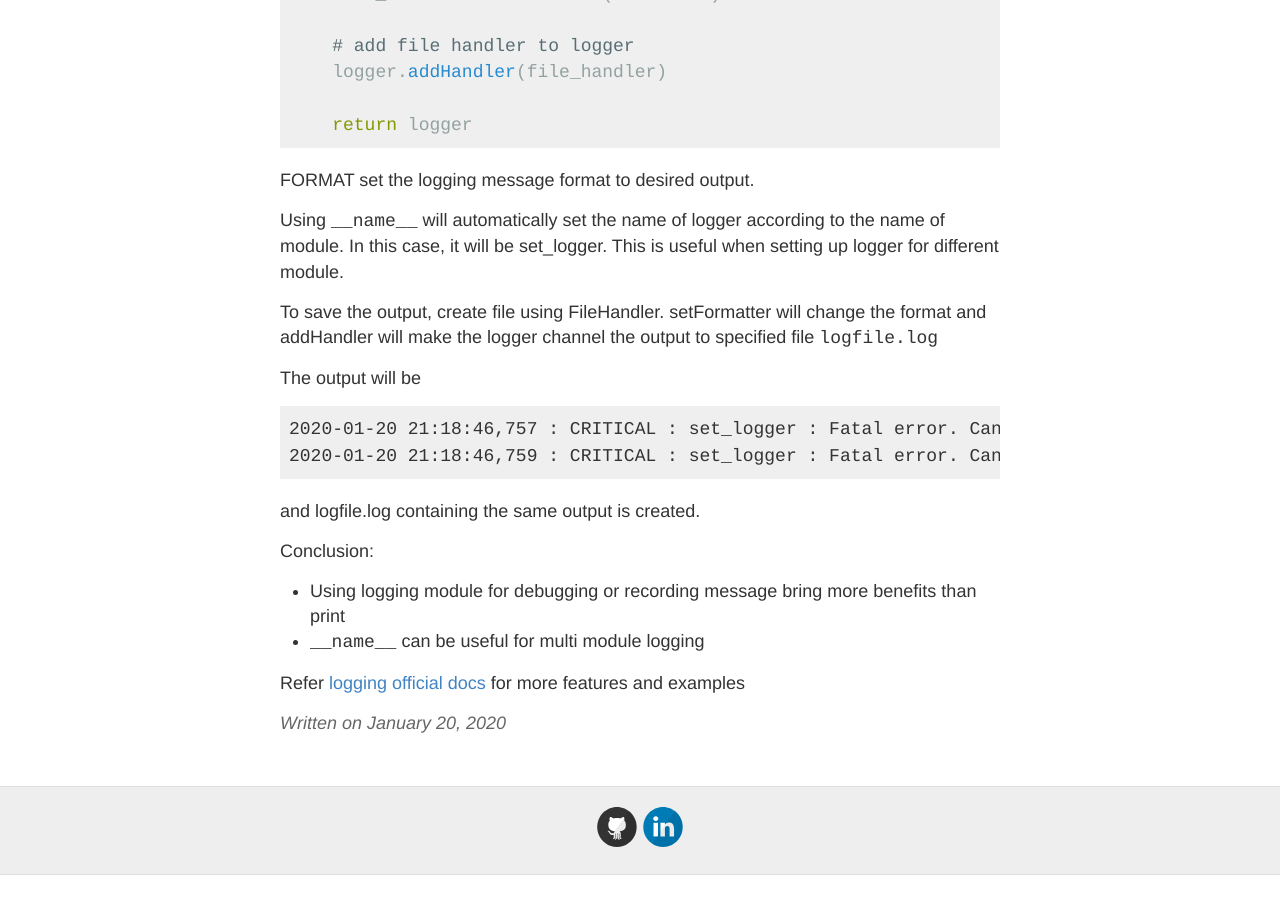
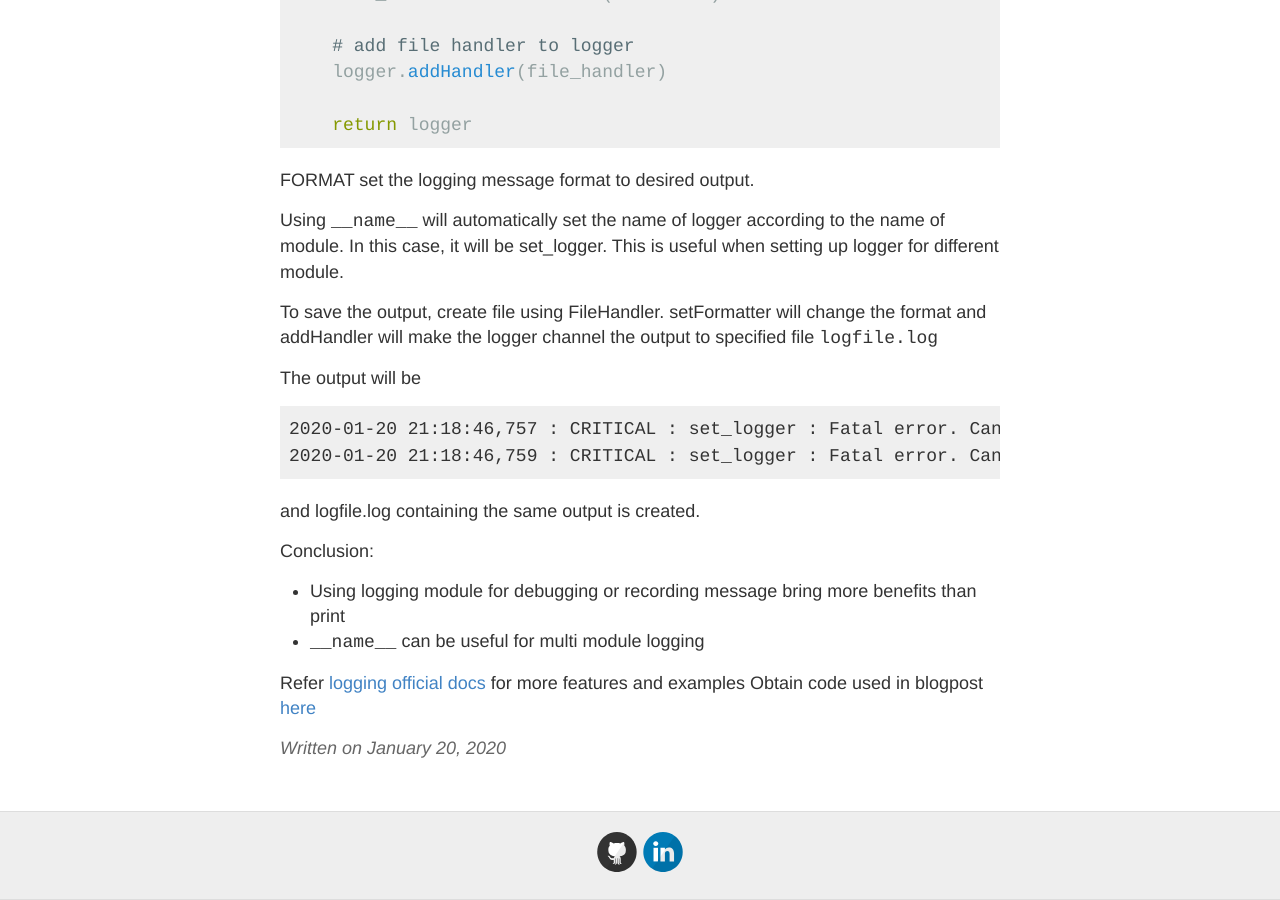
Before and after one commit to devennn/devennn.github.io, a Jekyll site: the page built from _posts/2020-01-20-python-logging-module.md, in a window 1280 px wide and 900 px high, scrolled down 3250 px. Built offline with Jekyll 4.4.1, drawn with Linux system fonts in a browser that asks for light colours; before the commit the page ends 4125 px from its top, so only the background shows below that.

Commit message:
Update 2020-01-20-python-logging-module.md

````diff
--- a/_posts/2020-01-20-python-logging-module.md
+++ b/_posts/2020-01-20-python-logging-module.md
@@ -140,3 +140,4 @@ Conclusion:
 - ```__name__``` can be useful for multi module logging
 
 Refer [logging official docs](https://docs.python.org/3/library/logging.html) for more features and examples
+Obtain code used in blogpost [here](https://github.com/devennn/blog-code/tree/master/logger)
````
